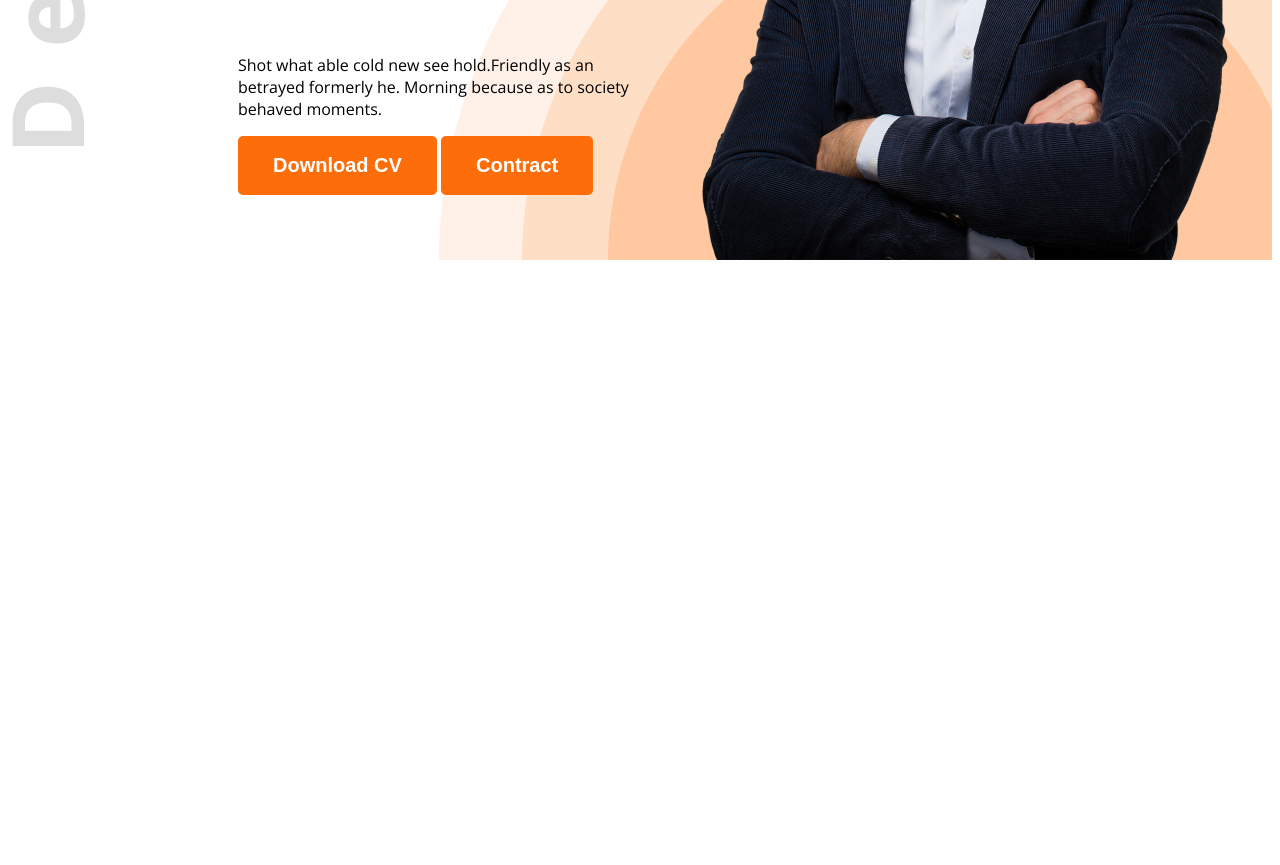
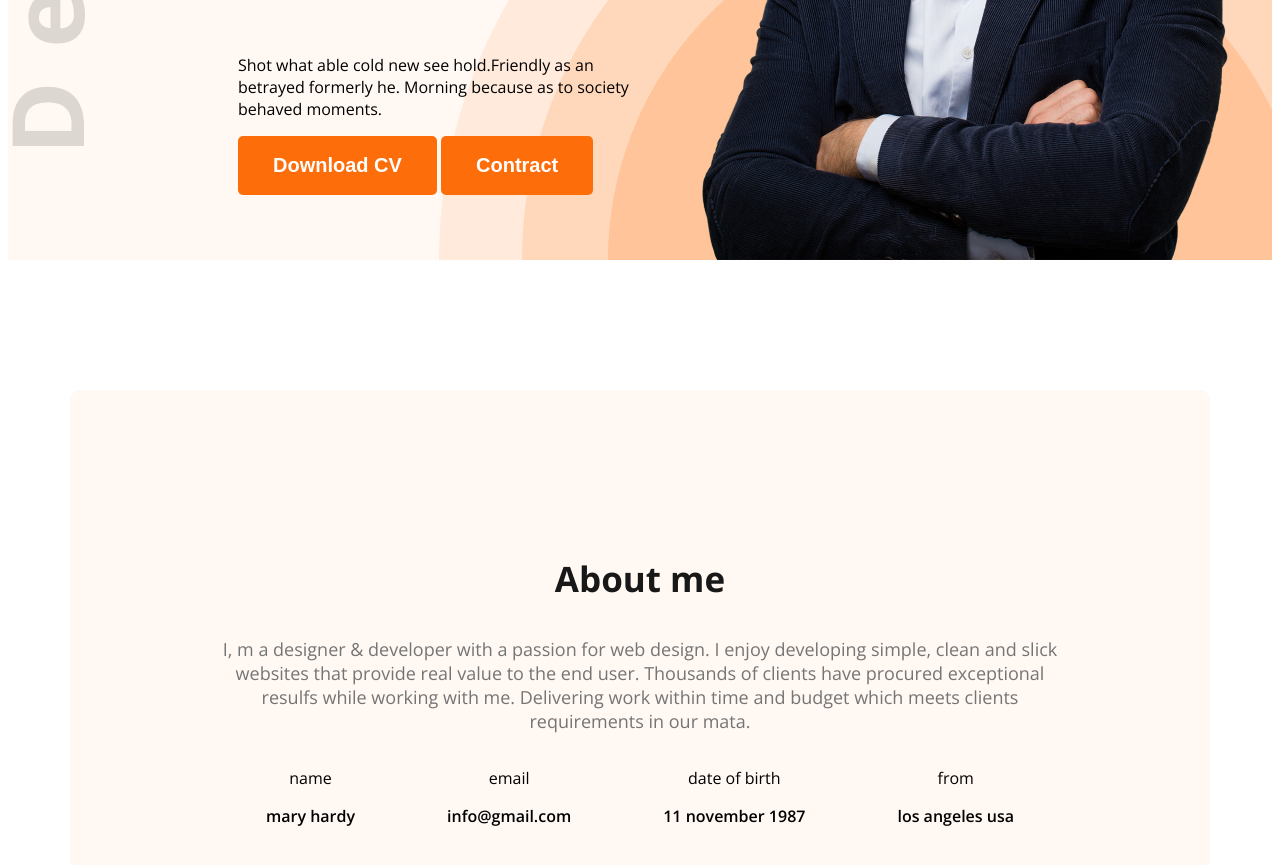
Before and after one commit to mdnasiruddin78/web-dev-portfolio, a plain HTML site: page index.html in a window 1280 px wide. Shown: the part 667-1532 px from the top of the page. Before the commit the page ends 935 px from the top, so only its background shows below. Drawn offline with nearby package versions, Linux system fonts and the light colour scheme.

Commit message:
firsr commit

```diff
--- a/index.html
+++ b/index.html
@@ -10,7 +10,7 @@
     <link rel="stylesheet" href="style/portfolio.css">
 </head>
 <body class="open-sans-normal">
-    <header class="header">
+    <header class="header secondary-bg">
         <nav>
             <h3 class="nav-title">Ma<span class="text-primary">r</span>y</h3>
             <ul>
@@ -33,7 +33,31 @@
         </div>
     </header>
     <main>
-
+        <section class="about secondary-bg">
+            <h3 class="section-title">About me</h3>
+            <p class="section-description">
+                I, m a designer & developer with a passion for web design. I enjoy developing simple, clean and slick websites that provide real value to the end user. Thousands of clients have procured exceptional resulfs while working with me. Delivering work within time and budget which meets clients requirements in our mata.
+            </p>
+            <div class="about-items">
+                <!-- .about-items*4>p.item-title+p.item-description -->
+                <div class="about-item">
+                    <p class="item-title">name</p>
+                    <p class="item-description">mary hardy</p>
+                </div>
+                <div class="about-item">
+                    <p class="item-title">email</p>
+                    <p class="item-description">info@gmail.com</p>
+                </div>
+                <div class="about-item">
+                    <p class="item-title">date of birth</p>
+                    <p class="item-description">11 november 1987</p>
+                </div>
+                <div class="about-item">
+                    <p class="item-title">from</p>
+                    <p class="item-description">los angeles usa</p>
+                </div>
+            </div>
+        </section>
     </main>
     <footer>
 
--- a/style/portfolio.css
+++ b/style/portfolio.css
@@ -9,6 +9,9 @@
 }
 
 /* shared style */
+.secondary-bg{
+    background-color: #FFF8F3;
+}
 .text-primary{
     color: #FD6E0A;
 }
@@ -23,6 +26,15 @@
     border: none;
     padding: 18px 35px;
     border-radius: 5px;
+}
+.section-title{
+    font-size: 35px;
+    font-weight: bold;
+    color: #181818;
+}
+.section-description{
+    font-size: 18px;
+    color: #757575;
 }
 /* header */
 .header{
@@ -74,3 +86,22 @@ nav li a{
 .banner-profile-picture{
     width: 584px;
 }
+/* main styles */
+main{
+    max-width: 1140px;
+    margin: 0 auto;
+}
+/* about styles */
+.about{
+    border-radius: 10px;
+    padding: 130px 150px;
+    text-align: center;
+    margin-top: 130px;
+}
+.about-items{
+    display: flex;
+    justify-content: space-around;
+}
+.item-description{
+    font-weight: 600;
+}
```
